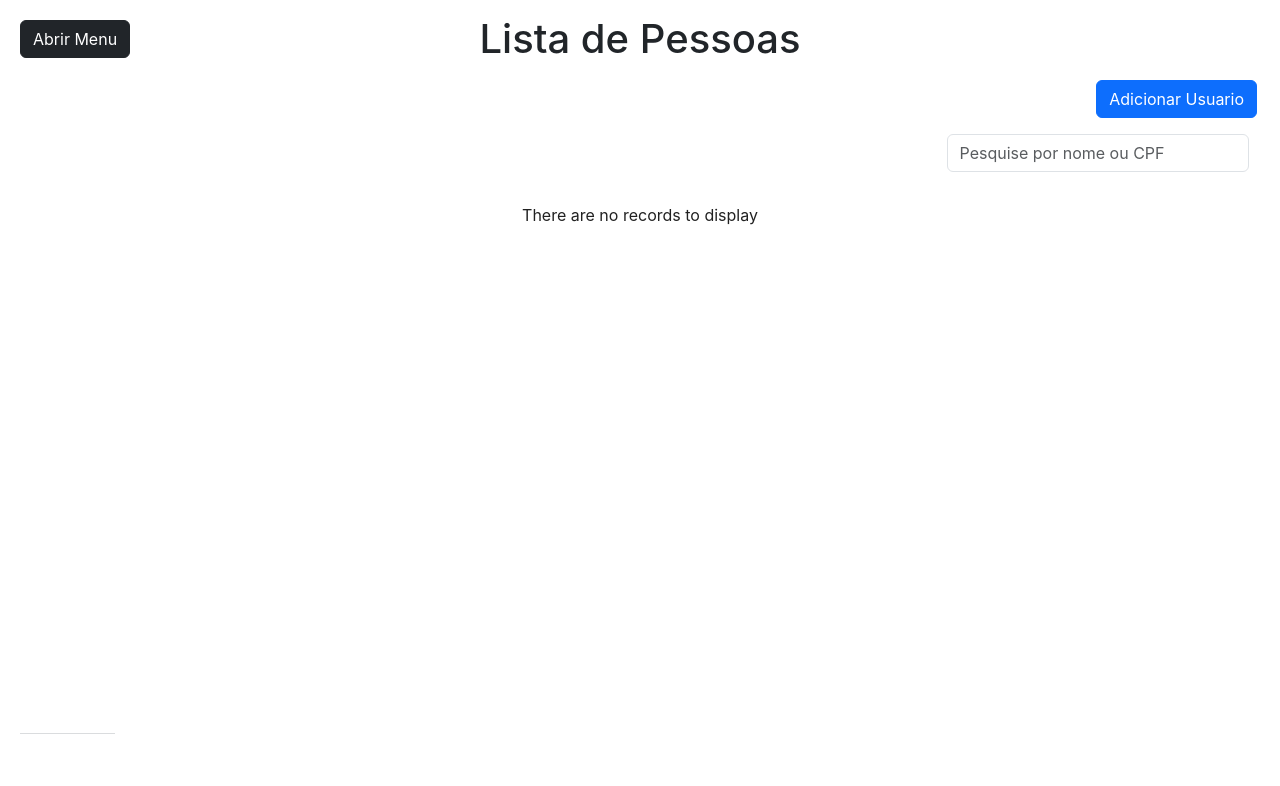
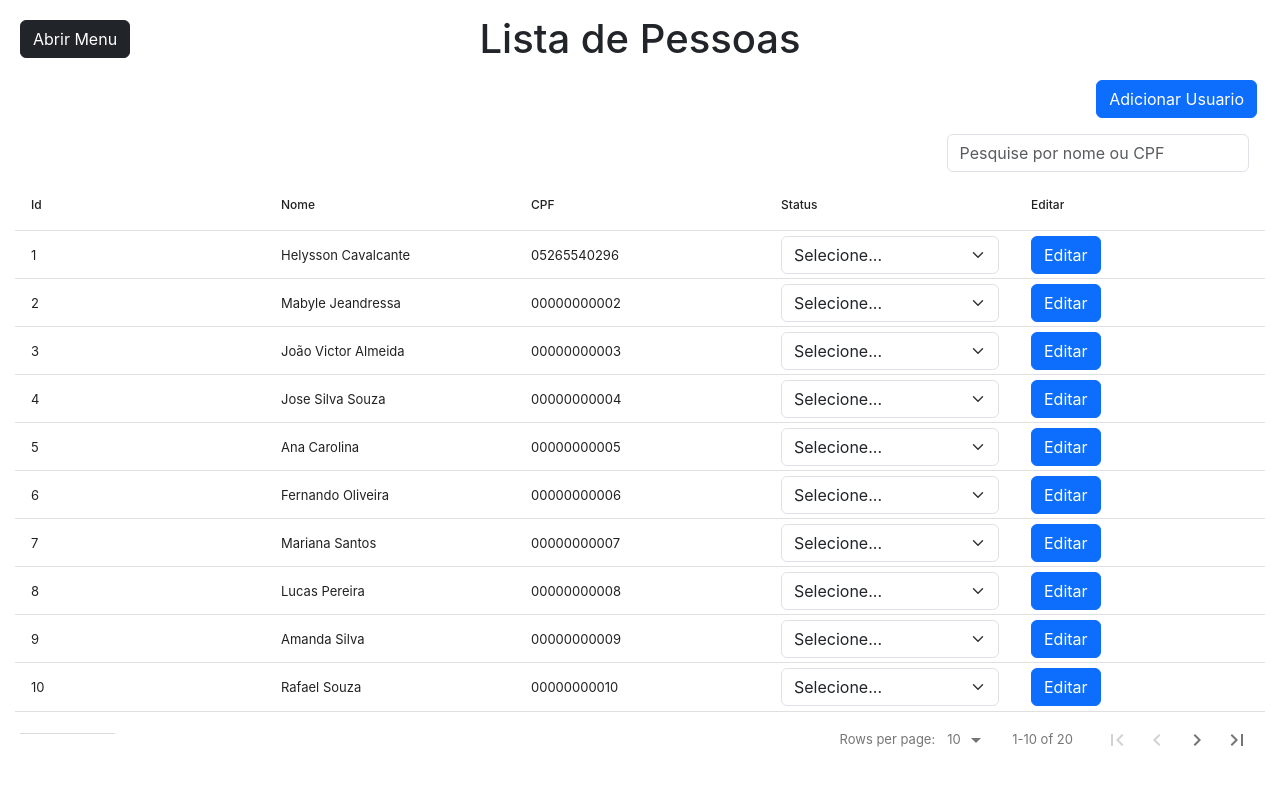
Before and after one commit to HelyssonBN3040/register-clients, a React (Vite) app: page / in a window 1280 px wide. Shown: the top 786 px of the page. Built offline with nearby package versions, Linux system fonts and the light colour scheme; no server answers.

Commit message:
alteração de dados

```diff
--- a/src/Pages/DataTable/DataTablePage.jsx
+++ b/src/Pages/DataTable/DataTablePage.jsx
@@ -68,17 +68,108 @@ const DataTablePage = () => {
 
   ]
 
-  useEffect(() => {
-    const fetchData = async () => {
-      axios.get("https://api-data-testing-445c2ed2517d.herokuapp.com/users")
-        .then(res => {
-          setRecords(res.data);
-          setFilteredRecords(res.data); // Garanta que os dados filtrados também sejam definidos
-        })
-        .catch(err => console.log(err));
-    };
-    fetchData();
-  }, []);
+  const data = [
+    {
+      id: 1,
+      name: "Helysson Cavalcante",
+      cpf: "05265540296"
+    },
+    {
+      id: 2,
+      name: "Mabyle Jeandressa",
+      cpf: "00000000002"
+    },
+    {
+      id: 3,
+      name: "João Victor Almeida",
+      cpf: "00000000003"
+    },
+    {
+      id: 4,
+      name: "Jose Silva Souza",
+      cpf: "00000000004"
+    },
+    {
+      id: 5,
+      name: "Ana Carolina",
+      cpf: "00000000005"
+    },
+    {
+      id: 6,
+      name: "Fernando Oliveira",
+      cpf: "00000000006"
+    },
+    {
+      id: 7,
+      name: "Mariana Santos",
+      cpf: "00000000007"
+    },
+    {
+      id: 8,
+      name: "Lucas Pereira",
+      cpf: "00000000008"
+    },
+    {
+      id: 9,
+      name: "Amanda Silva",
+      cpf: "00000000009"
+    },
+    {
+      id: 10,
+      name: "Rafael Souza",
+      cpf: "00000000010"
+    },
+    {
+      id: 11,
+      name: "Juliana Oliveira",
+      cpf: "00000000011"
+    },
+    {
+      id: 12,
+      name: "Carlos Eduardo",
+      cpf: "00000000012"
+    },
+    {
+      id: 13,
+      name: "Patrícia Santos",
+      cpf: "00000000013"
+    },
+    {
+      id: 14,
+      name: "Bruno Ferreira",
+      cpf: "00000000014"
+    },
+    {
+      id: 15,
+      name: "Camila Lima",
+      cpf: "00000000015"
+    },
+    {
+      id: 16,
+      name: "Marcelo Oliveira",
+      cpf: "00000000016"
+    },
+    {
+      id: 17,
+      name: "Isabela Alves",
+      cpf: "00000000017"
+    },
+    {
+      id: 18,
+      name: "Ricardo Mendes",
+      cpf: "00000000018"
+    },
+    {
+      id: 19,
+      name: "Fernanda Rodrigues",
+      cpf: "00000000019"
+    },
+    {
+      id: 20,
+      name: "Diego Martins",
+      cpf: "00000000020"
+    }
+  ];
 
 
   //função de filtro
@@ -101,7 +192,7 @@ const DataTablePage = () => {
         <h1 className='text-center'>Lista de Pessoas</h1>
         <DataTable
           columns={columns}
-          data={filteredRecords}
+          data={data}
           selectableRowsHighlight
           highlightOnHover
           fixedHeader
```
